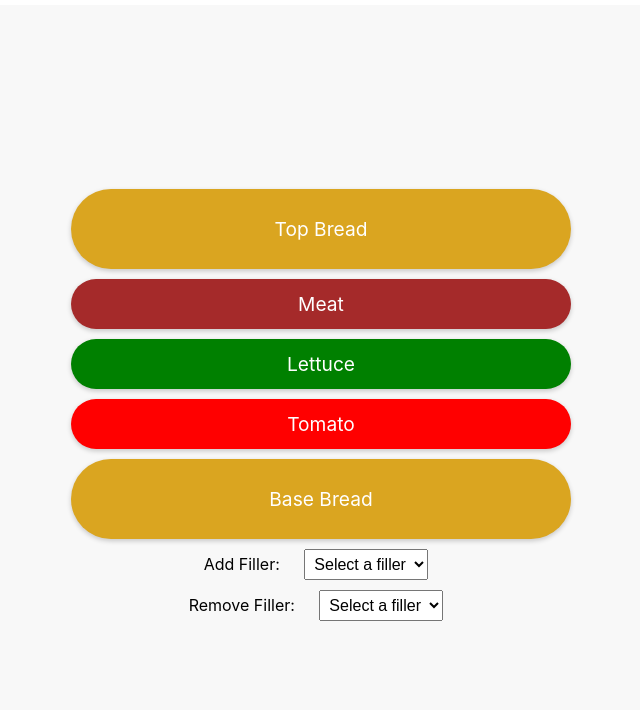
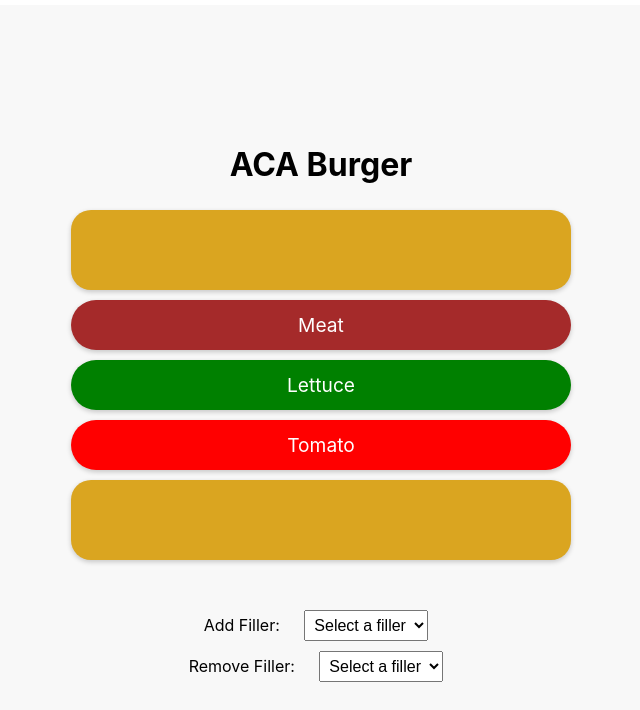
Before and after one commit to Letlatsa/burgerapp, a React (Create React App) app: page / in a window 1280 px wide. Shown: the top 710 px of the page, without its empty margins (319-959 px from the left). Built offline with nearby package versions, Linux system fonts and the light colour scheme.

Commit message:
Burger Apearance

```diff
--- a/src/App.tsx
+++ b/src/App.tsx
@@ -7,6 +7,7 @@ const fillerOptions = [
   { type: 'Meat', color: 'brown' },
   { type: 'Lettuce', color: 'green' },
   { type: 'Tomato', color: 'red' },
+  { type: 'Cheese', color: 'gold'}
 ];
 
 function App() {
@@ -35,6 +36,7 @@ function App() {
 
   return (
     <div className="App">
+      <h1>ACA Burger</h1>
       <Bread BreadColor="goldenrod" BreadType="Top Bread" />
       {fillers.map((filler, index) => (
         <Fillers key={index} FillerColor={filler.color} FillerType={filler.type} />
@@ -42,6 +44,8 @@ function App() {
       <Bread BreadColor="goldenrod" BreadType="Base Bread" />
 
       <div>
+        <br/>
+        <br/>
         <label>Add Filler: </label>
         <select onChange={handleAddFiller} defaultValue="">
           <option value="" disabled>Select a filler</option>
--- a/src/components/Bread.css
+++ b/src/components/Bread.css
@@ -2,7 +2,7 @@
     width: 500px;
     height: 80px;
     margin: 5px 0;
-    border-radius: 50px;
+    border-radius: 20px;
     display: flex;
     align-items: center;
     justify-content: center;
--- a/src/components/Bread.tsx
+++ b/src/components/Bread.tsx
@@ -9,8 +9,7 @@ interface BreadProps {
 const Bread: React.FC<BreadProps> = ({ BreadColor, BreadType }) => {
   return (
     <div className="Bread" style={{ backgroundColor: BreadColor }}>
-      {BreadType}
-    </div>
+      </div>
   );
 };
 
--- a/src/components/Fillers.css
+++ b/src/components/Fillers.css
@@ -22,3 +22,6 @@
   .Fillers.Tomato {
     background-color: red;
   }
+.Fillers.Cheese{
+    background-color: gold;
+}
```
